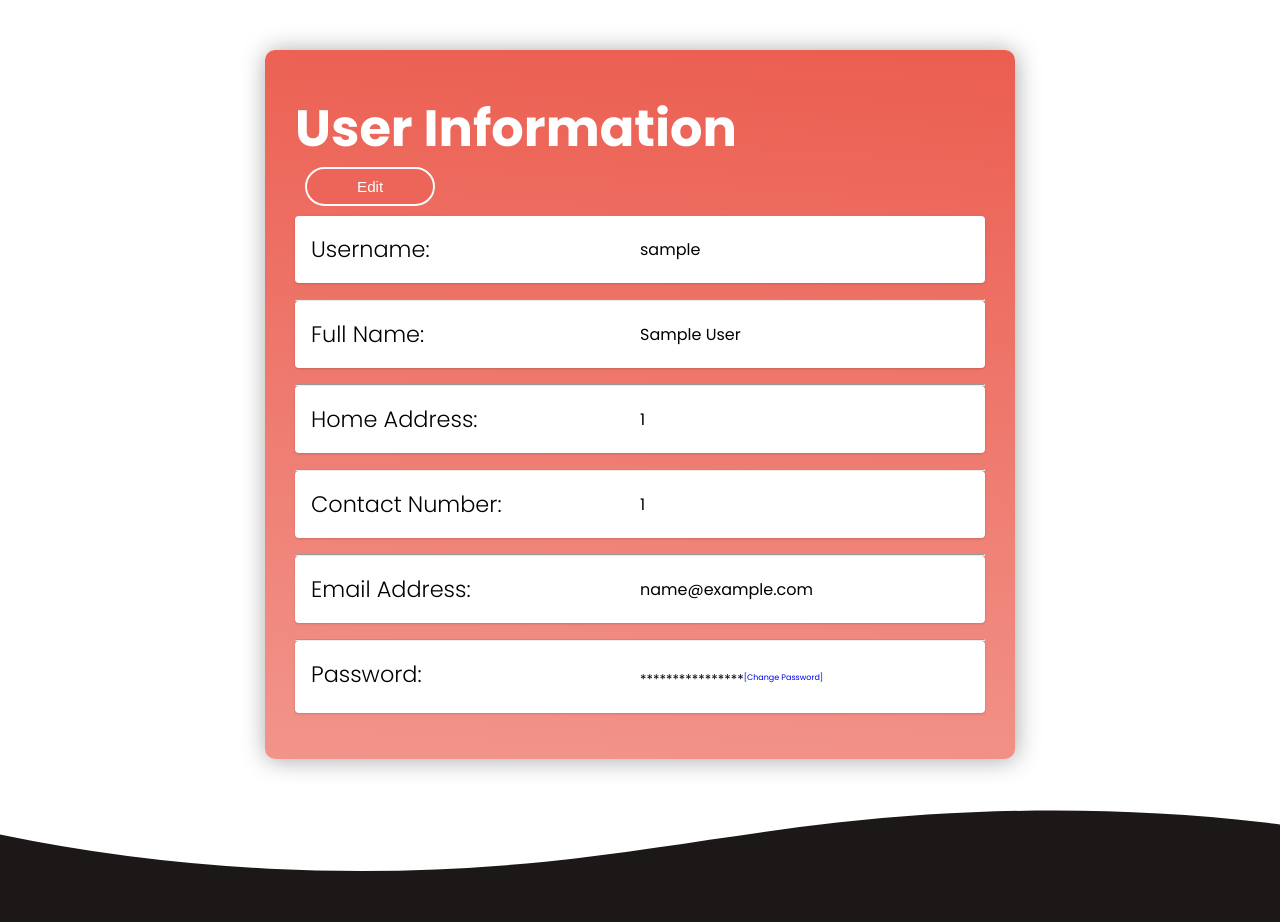
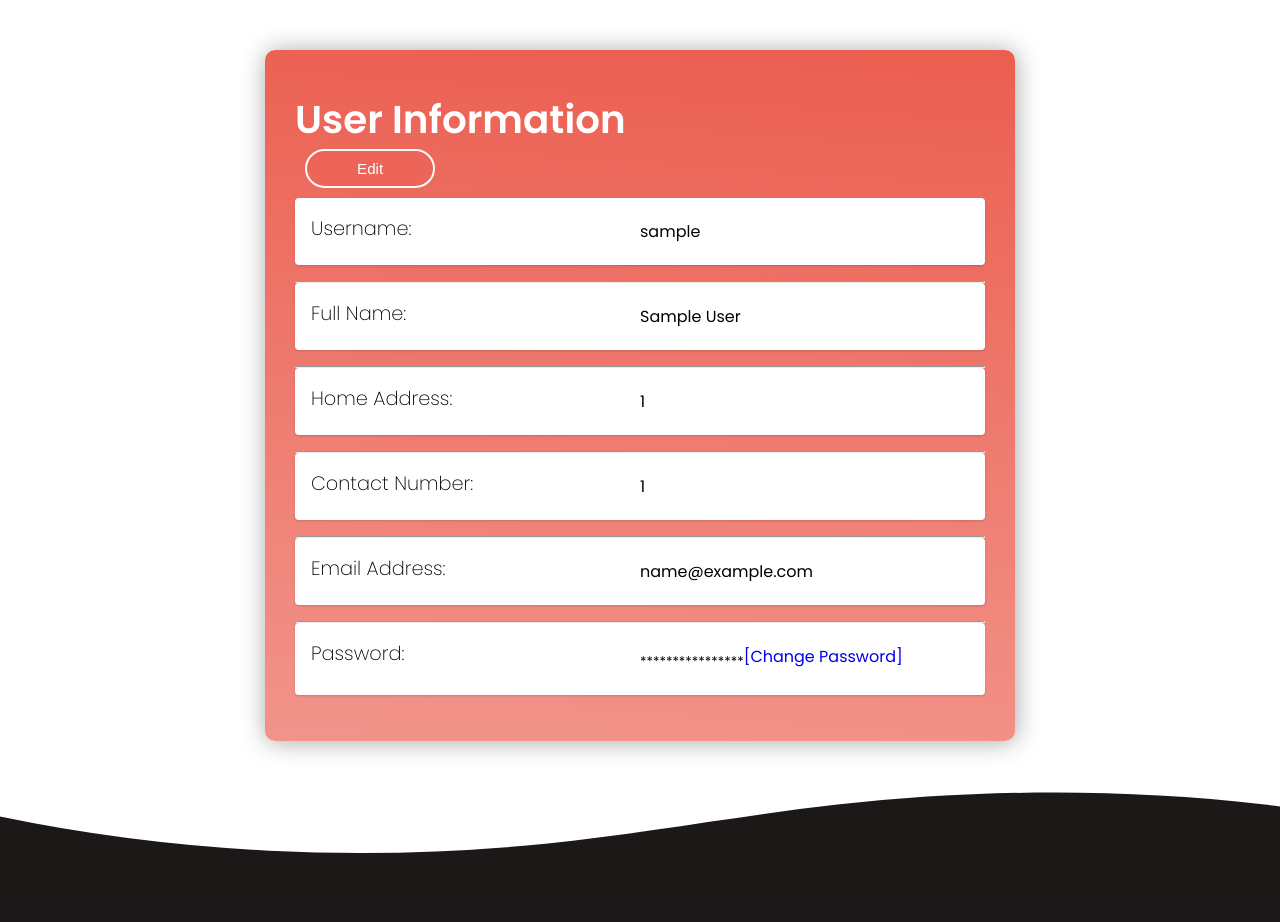
Before and after one commit to camsmy/game-rental-website, a PHP site: page /profile.php in a window 1280 px wide. Shown: the part 48-970 px from the top of the page. Run offline with PHP 8.4, Linux system fonts and the light colour scheme; the visitor is signed in with stand-in values (Sample User, id 1); data that the repository does not hold is empty; some libraries are stand-ins or nearby versions.

Commit message:
profile.php font (fixed)

```diff
--- a/assets/css/profile.css
+++ b/assets/css/profile.css
@@ -76,7 +76,7 @@
     background-color: #fff;
     color: #000;
 }
-.edit h1{
+.edit h2{
     color:#fff;
 }
 .editprofile-input {
--- a/assets/css/suggestion.css
+++ b/assets/css/suggestion.css
@@ -14,7 +14,6 @@
   background: linear-gradient(184deg, rgba(235,94,80,1) 0%, rgba(235,94,80,1) 0%, rgba(242,148,139,1) 100%);
   border-radius: 25px;
   box-shadow: 0 10px 20px rgba(0,0,0,0.19), 0 6px 6px rgba(0,0,0,0.23);
-
 }
 
 
--- a/profile.php
+++ b/profile.php
@@ -28,7 +28,7 @@ if(isset($_POST['back'])){
 ?>
       <div class="adminnavbar-main_content">
         <form action="<?php echo $_SERVER['PHP_SELF']?>" class="form-style-profile" method="post" enctype="multipart/form-data">
-        <div class="edit"><h1>User Information</h1>
+        <div class="edit"><h2>User Information</h2>
         <?php
         if(!isset($_POST['edit'])){
           echo '<input type="submit" name="edit" value="Edit" class="edit-btn">';
@@ -41,7 +41,7 @@ if(isset($_POST['back'])){
                 <div class="card-body">
                   <div class="row">
                     <div class="col-sm-3">
-                      <h4 class="mb-0">Username:</h4>
+                      <h5 class="mb-0">Username:</h5>
                     </div>
                     <div class="col-sm-9 text-secondary profile">
                       <?php
@@ -56,7 +56,7 @@ if(isset($_POST['back'])){
                 <div class="card-body">
                   <div class="row">
                     <div class="col-sm-3">
-                      <h4 class="mb-0">Full Name:</h4>
+                      <h5 class="mb-0">Full Name:</h5>
                     </div>
                     <div class="col-sm-9 text-secondary profile">
                     <?php
@@ -75,7 +75,7 @@ if(isset($_POST['back'])){
                 <div class="card-body">
                   <div class="row">
                     <div class="col-sm-3">
-                      <h4 class="mb-0">Home Address:</h4>
+                      <h5 class="mb-0">Home Address:</h5>
                     </div>
                     <div class="col-sm-9 text-secondary profile">
                     <?php
@@ -94,7 +94,7 @@ if(isset($_POST['back'])){
                 <div class="card-body">
                   <div class="row">
                     <div class="col-sm-3">
-                      <h4 class="mb-0">Contact Number:</h4>
+                      <h5 class="mb-0">Contact Number:</h5>
                     </div>
                     <div class="col-sm-9 text-secondary profile">
                     <?php
@@ -114,7 +114,7 @@ if(isset($_POST['back'])){
                 <div class="card-body">
                   <div class="row">
                     <div class="col-sm-3">
-                      <h4 class="mb-0">Email Address:</h4>
+                      <h5 class="mb-0">Email Address:</h5>
                     </div>
                     <div class="col-sm-9 text-secondary profile">
                     <?php
@@ -133,10 +133,10 @@ if(isset($_POST['back'])){
                 <div class="card-body">
                   <div class="row">
                     <div class="col-sm-3">
-                      <h4 class="mb-0">Password:</h4>
+                      <h5 class="mb-0">Password:</h5>
                     </div>
                     <div class="col-sm-9 text-secondary profile">
-                      <sub>****************</sub><a href="changepw.php" style="font-size:0.5em">[Change Password]</a>
+                      <sub>****************</sub><a href="changepw.php" style="font-size:12">[Change Password]</a>
                     </div>
                   </div>
                 </div>
```
